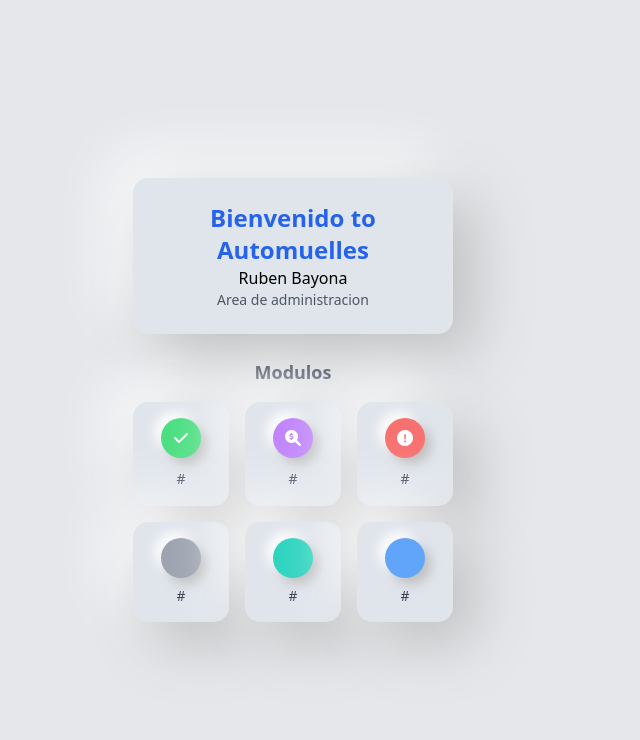
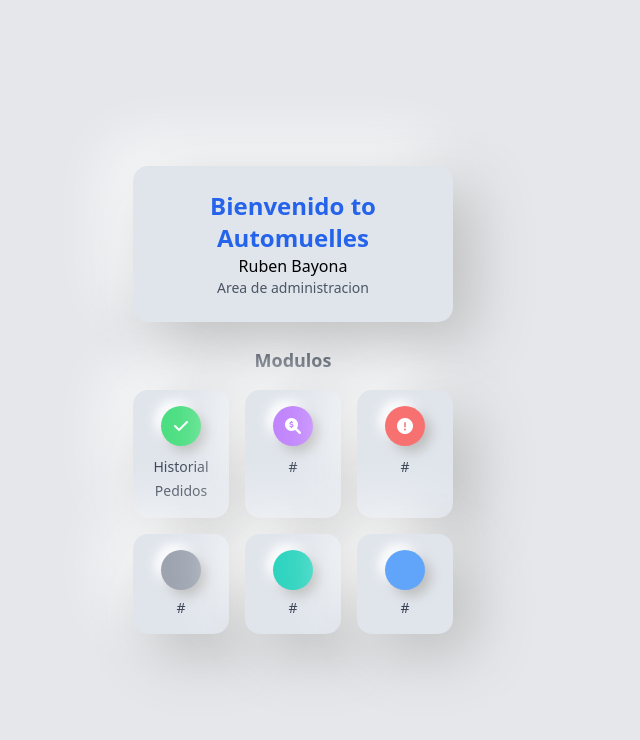
Before and after one commit to automuelles/Entorno_de_pruebas, a PHP site: page /views/Admin.php in a window 1280 px wide. Shown: the top 740 px of the page, without its empty margins (347-987 px from the left). Run offline with PHP 8.4, Linux system fonts and the light colour scheme; a user stored in the database is signed in; data comes from the database, SQL or seed files in the repository; data that the repository does not hold is empty; some libraries are stand-ins or nearby versions.

Commit message:
cambios en admin

```diff
--- a/views/Admin.php
+++ b/views/Admin.php
@@ -87,7 +87,7 @@ include '../app/models/includes/Guardar_Facturas.php';
                     <i class="fa-solid fa-check text-white"></i>
                 </div>
                 <!-- Etiqueta como enlace -->
-                <a href="#" class="text-sm text-gray-700 hover:underline">#</a>
+                <a href="#" class="text-sm text-gray-700 hover:underline">Historial Pedidos</a>
             </div>
             <div class="neumorphism p-4 text-center">
                 <!-- Icono-->
```
